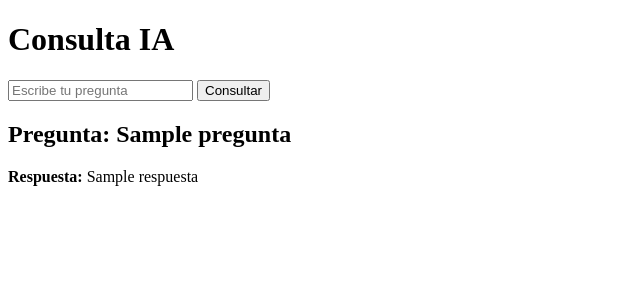
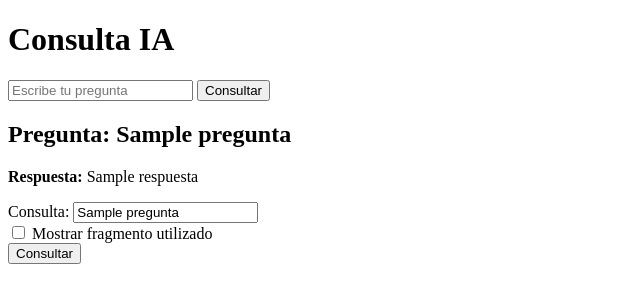
Before and after one commit to JennLog/Copiacfe, a Flask app: template templates/index.html in a window 1280 px wide. Shown: the top 303 px of the page, without its empty margins (0-640 px from the left). Run offline with Flask 3, Linux system fonts and the light colour scheme; the template is opened without the code that fills it: most values are stand-ins (such as "Sample title", 1, 10 or a date in 2020); parts of the project's set-up code (start-up, migrations or seed data) failed here and were passed over.

Commit message:
Update index.html

```diff
--- a/templates/index.html
+++ b/templates/index.html
@@ -18,6 +18,14 @@
   <h3>Fragmento utilizado:</h3>
   <pre>{{ fragmentos[0] }}</pre>
 {% endif %}
+<form method="POST">
+  <label for="consulta">Consulta:</label>
+  <input type="text" name="consulta" id="consulta" value="{{ pregunta }}" required>
+  <br>
+  <label><input type="checkbox" name="ver_fragmento"> Mostrar fragmento utilizado</label>
+  <br>
+  <button type="submit">Consultar</button>
+</form>
 
 
 </body>
```
